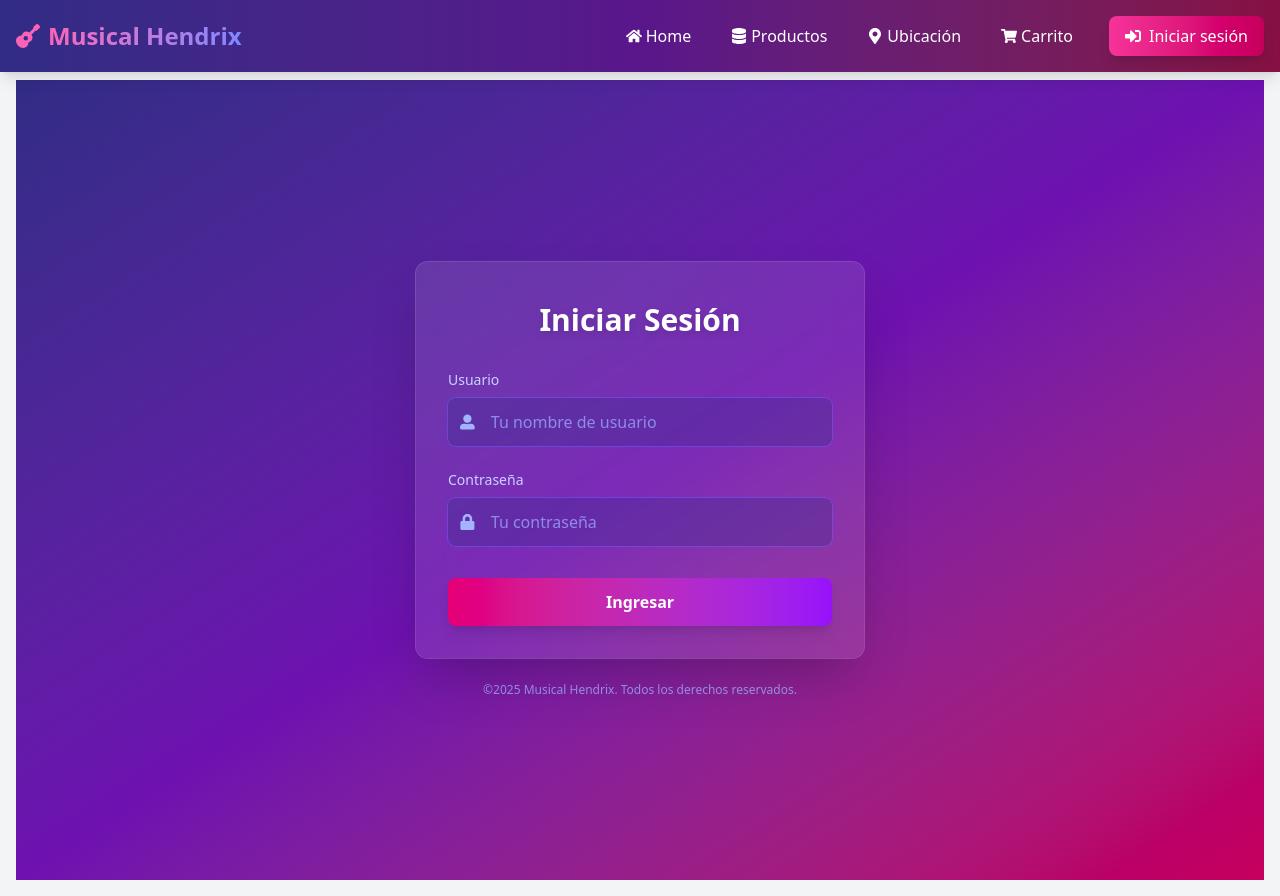
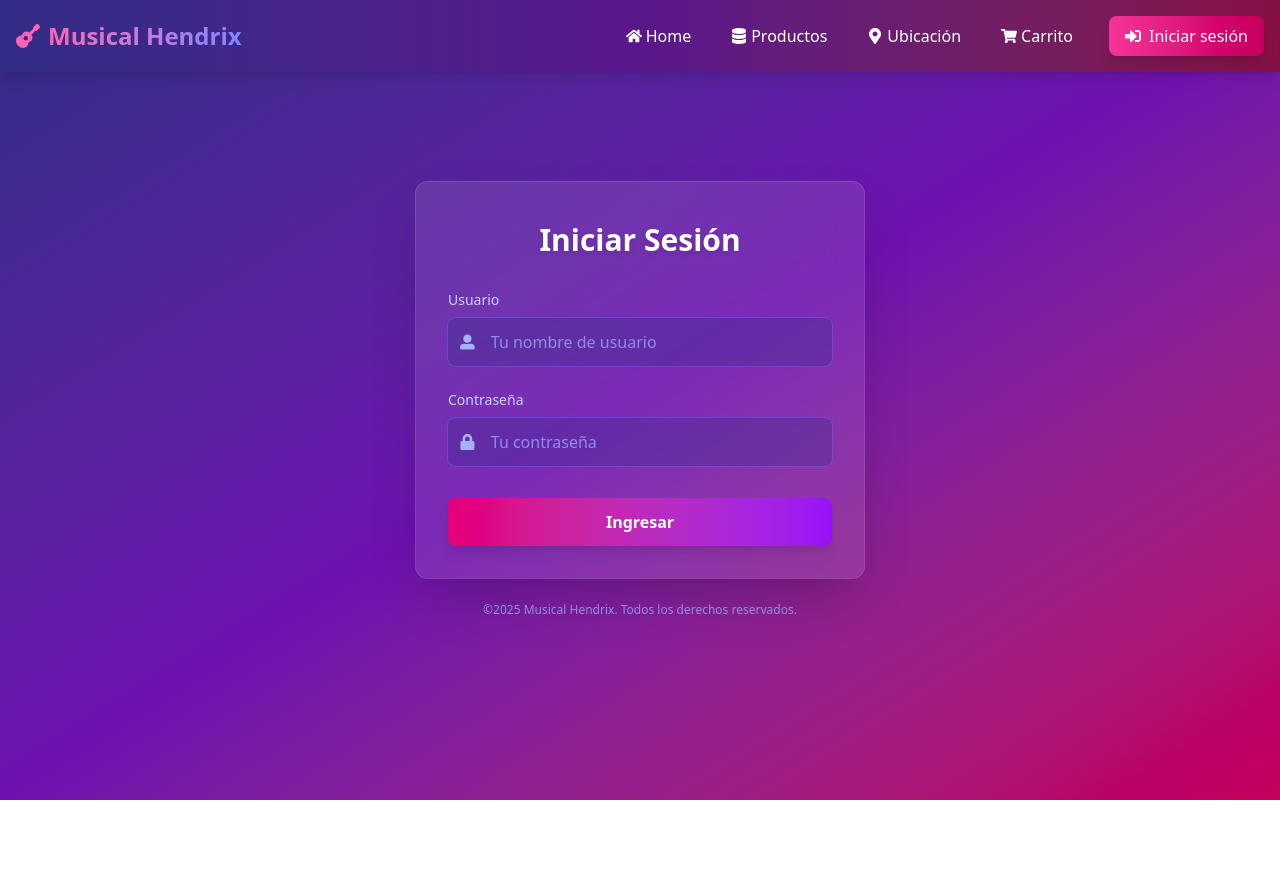
Before and after one commit to pabloosoor/Instrumentos-React, a React (Vite) app in the folder Back_y_Front_ReacCRUD_LabIV/TPReact1-Lab4-main/: page /login in a window 1280 px wide. After the commit the page ends 800 px from the top, so only its background shows below. Built offline with nearby package versions, Linux system fonts and the light colour scheme; no server answers.

Commit message:
small fix login bg - readme re path

```diff
--- a/Back_y_Front_ReacCRUD_LabIV/TPReact1-Lab4-main/src/components/LoginForm.tsx
+++ b/Back_y_Front_ReacCRUD_LabIV/TPReact1-Lab4-main/src/components/LoginForm.tsx
@@ -39,7 +39,7 @@ const LoginForm: React.FC = () => {
   }
 
   return (
-    <div className="min-h-screen flex items-center justify-center bg-gradient-to-br from-indigo-900 via-purple-800 to-pink-700 p-4">
+    <div className="fixed inset-0 min-h-screen flex items-center justify-center bg-gradient-to-br from-indigo-900 via-purple-800 to-pink-700">
       <div className="w-full max-w-md">
         <form
           onSubmit={handleSubmit}
```
Also changed, not shown: 1 other file (tests, documents, lock files or other folders).
